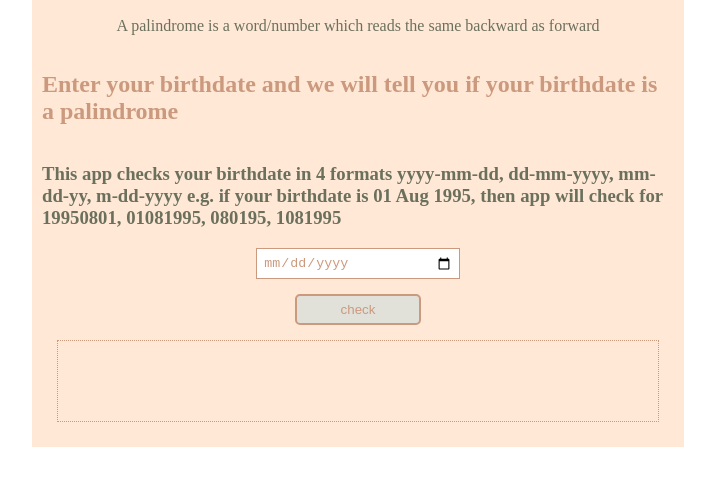
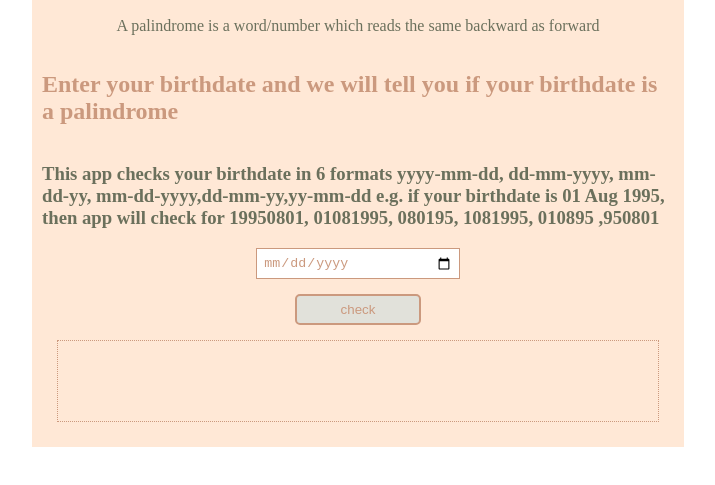
Before and after one commit to anshikaa12/birthday-palindrome, a plain HTML site: page index.html in a window 1280 px wide. Shown: the part 159-644 px from the top of the page, without its empty margins (282-997 px from the left). Drawn offline with Linux system fonts and the light colour scheme.

Commit message:
added more formats

```diff
--- a/index.html
+++ b/index.html
@@ -14,8 +14,9 @@
         <h1>CHECK IF YOUR BIRTH-DATE IS A PALINDROME OR NOT!</h1>
         <p>A palindrome is a word/number which reads the same backward as forward</p>
         <h2>Enter your birthdate and we will tell you if your birthdate is a palindrome</h2>
-        <h3>This app checks your birthdate in 4 formats yyyy-mm-dd, dd-mm-yyyy, mm-dd-yy, m-dd-yyyy
-            e.g. if your birthdate is 01 Aug 1995, then app will check for 19950801, 01081995, 080195, 1081995</h3>
+        <h3>This app checks your birthdate in 6 formats yyyy-mm-dd, dd-mm-yyyy, mm-dd-yy, mm-dd-yyyy,dd-mm-yy,yy-mm-dd
+            e.g. if your birthdate is 01 Aug 1995, then app will check for 19950801, 01081995, 080195, 1081995, 010895
+            ,950801</h3>
         <input class="inp" type="date">
         <button class="btn">check</button>
         <div class="res"></div>
```
